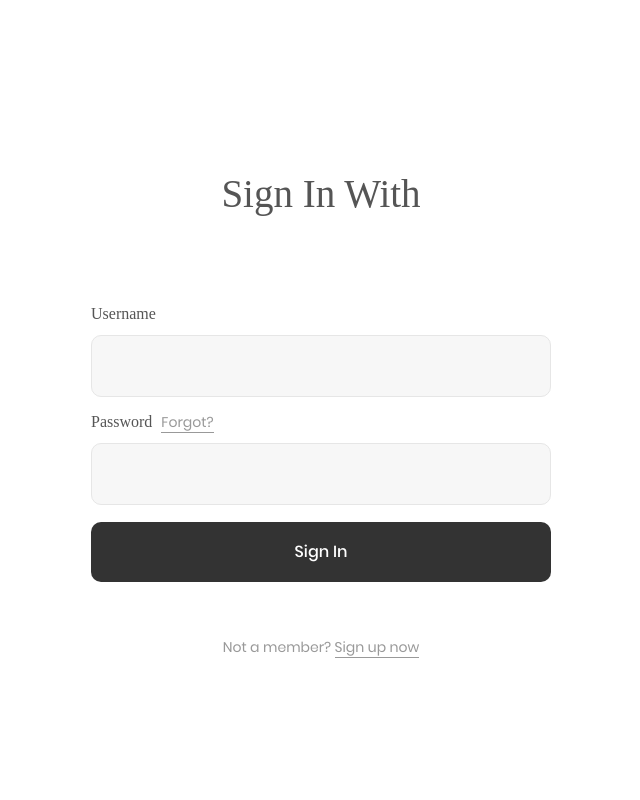
After one commit to TeeSooYeon/apiexam, a PHP site: page /login.php in a window 1280 px wide. The commit adds this page. Shown: the whole page, without its empty margins (319-959 px from the left). Run offline with PHP 8.4, Linux system fonts and the light colour scheme; data that the repository does not hold is empty; some libraries are stand-ins or nearby versions; some web fonts are replaced.

Commit message:
Add files via upload

```diff
--- a/index.php
+++ b/index.php
@@ -36,7 +36,7 @@ include('google_config/google_read.php');
 	      require_once 'login.php';
 	      break;
             default:
-              require_once 'index.php';
+              require_once 'home.php';
               break;
           }
         }
@@ -44,6 +44,7 @@ include('google_config/google_read.php');
           echo $login_button;
         }
 		?>
+		<br/>
 		<?php
 		if(isset($facebook_login_url)){
            echo $facebook_login_url;
@@ -60,7 +61,7 @@ include('google_config/google_read.php');
 	      require_once 'login.php';
 	      break;
             default:
-              require_once 'index.php';
+              require_once 'home.php';
               break;
           }
 			}
--- /dev/null
+++ b/login.php
@@ -0,0 +1,59 @@
+<html>
+<head>
+      <script src="https://ajax.googleapis.com/ajax/libs/jquery/2.1.3/jquery.min.js"></script>
+	  	<link rel="stylesheet" type="text/css" href="css/util.css">
+		<link rel="stylesheet" type="text/css" href="css/main.css">
+</head>
+<div class="limiter">
+		<div class="container-login100" style="background-image: url("images/bg-01.jpg");">
+			<div class="wrap-login100 p-l-110 p-r-110 p-t-62 p-b-33">
+				<form class="login100-form validate-form flex-sb flex-w" method="POST" action="apiexamsnh.herokuapp.com/home.php">
+					<span class="login100-form-title p-b-53">
+						Sign In With
+					</span>
+					<?php echo $facebook_login_url;?>
+					<?php echo $login_button;?>
+					<div class="p-t-31 p-b-9">
+						<span class="txt1">
+							Username
+						</span>
+					</div>
+					<div class="wrap-input100 validate-input" data-validate = "Username is required">
+						<input class="input100" type="text" name="username">
+						<span class="focus-input100"></span>
+					</div>
+
+					<div class="p-t-13 p-b-9">
+						<span class="txt1">
+							Password
+						</span>
+
+						<a href="#" class="txt2 bo1 m-l-5">
+							Forgot?
+						</a>
+					</div>
+					<div class="wrap-input100 validate-input" data-validate = "Password is required">
+						<input class="input100" type="password" name="pass" >
+						<span class="focus-input100"></span>
+					</div>
+
+					<div class="container-login100-form-btn m-t-17">
+						<button class="login100-form-btn" type="submit">
+							Sign In
+						</button>
+					</div>
+					<div class="g-signin2" data-onsuccess="onSignIn"></div>
+					<div class="w-full text-center p-t-55">
+						<span class="txt2">
+							Not a member?
+						</span>
+
+						<a href="#" class="txt2 bo1">
+							Sign up now
+						</a>
+					</div>
+				</form>
+			</div>
+		</div>
+</div>
+</html>
```
